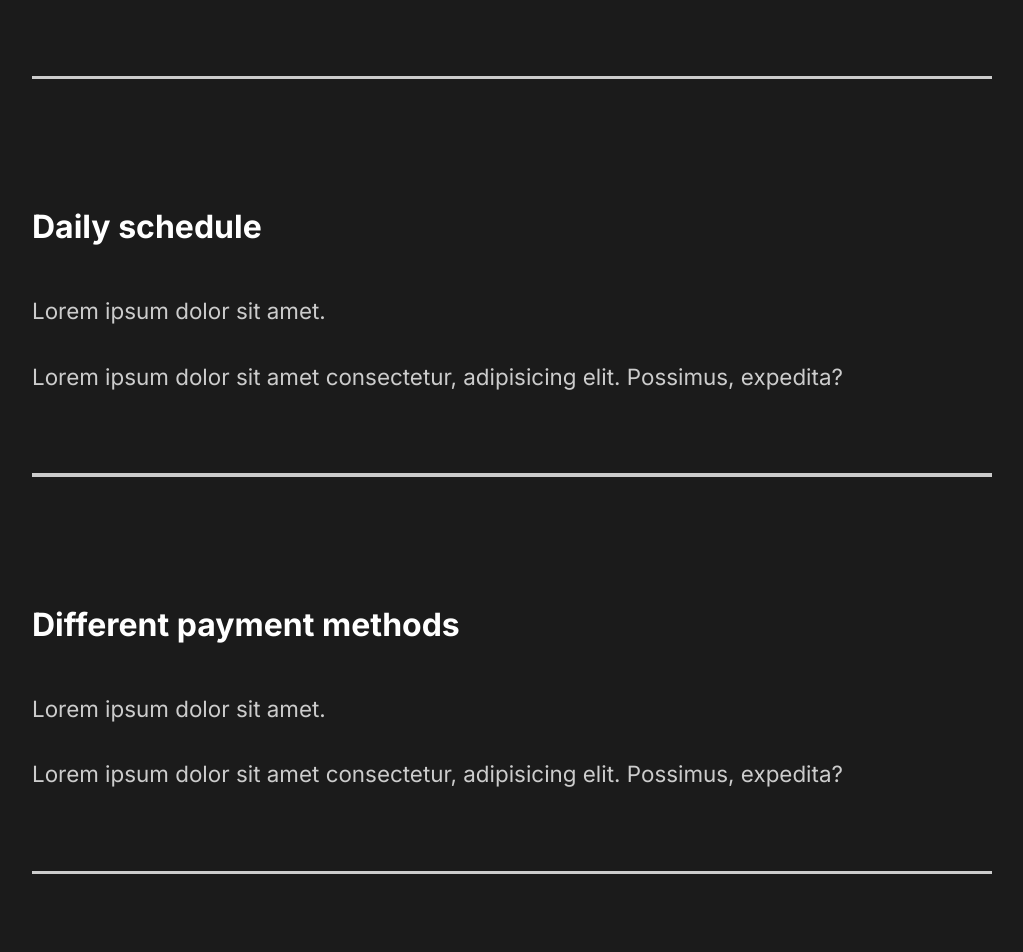
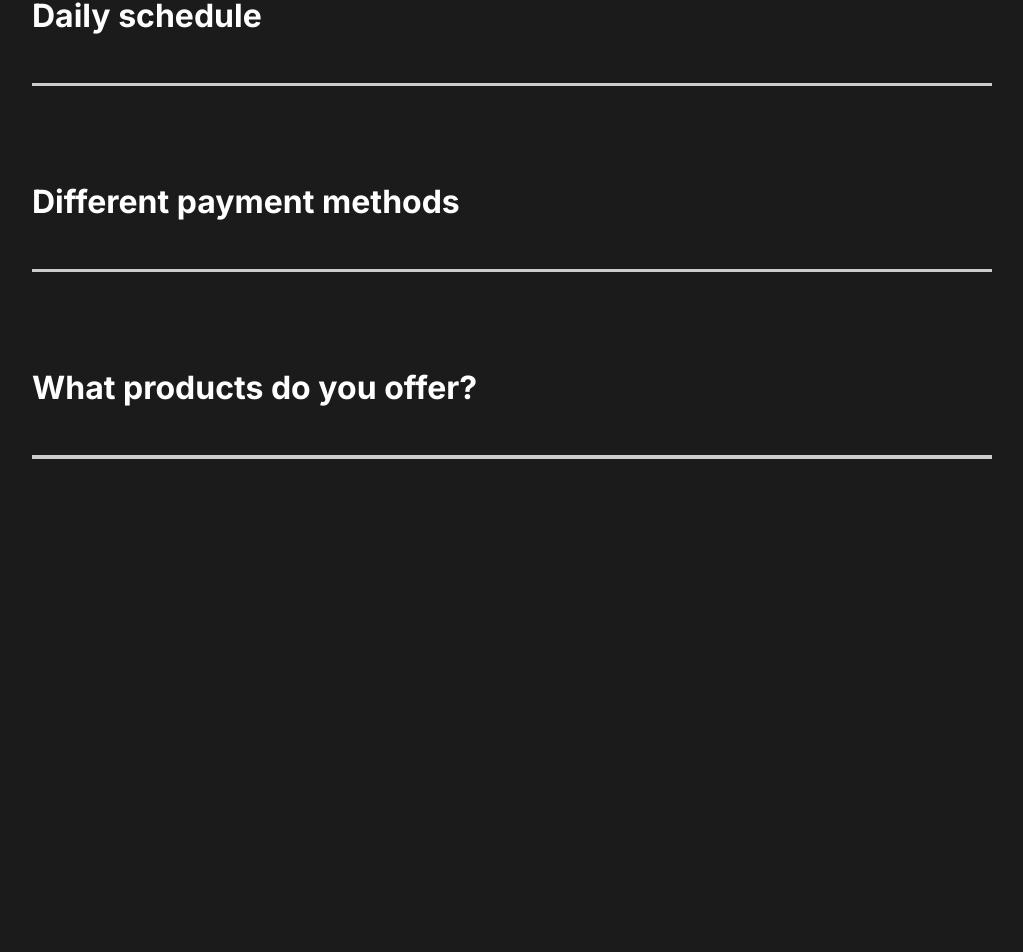
Before and after one commit to jonathanlin505/capture-course, a React (Create React App) app: page / in a window 1280 px wide. Shown: the part 2655-3607 px from the top of the page, without its empty margins (128-1151 px from the left). After the commit the page ends 3242 px from the top, so only its background shows below. Built offline with nearby package versions, Linux system fonts and the light colour scheme.

Commit message:
18. FAQ Animation

```diff
--- a/src/components/FaqSection.js
+++ b/src/components/FaqSection.js
@@ -4,6 +4,9 @@ import Toggle from "./Toggle";
 // Import styles
 import styled from "styled-components";
 import { About } from "../styles";
+
+// Import Framer Motion
+import { AnimateSharedLayout } from "framer-motion";
 
 const FaqSection = () => {
     const [faqToggle, setFaqToggle] = useState(false);
@@ -14,9 +17,8 @@ const FaqSection = () => {
                 Any Questions? <span>FAQ</span>
             </h2>
 
-            <Toggle>
-                <div className="question">
-                    <h4>How do I start?</h4>
+            <AnimateSharedLayout>
+                <Toggle title="How do I start?">
                     <div className="answer">
                         <p>Lorem ipsum dolor sit amet.</p>
                         <p>
@@ -24,13 +26,9 @@ const FaqSection = () => {
                             elit. Possimus, expedita?
                         </p>
                     </div>
-                    <div className="faq-line"></div>
-                </div>
-            </Toggle>
+                </Toggle>
 
-            <Toggle>
-                <div className="question">
-                    <h4>Daily schedule</h4>
+                <Toggle title="Daily schedule">
                     <div className="answer">
                         <p>Lorem ipsum dolor sit amet.</p>
                         <p>
@@ -38,13 +36,9 @@ const FaqSection = () => {
                             elit. Possimus, expedita?
                         </p>
                     </div>
-                    <div className="faq-line"></div>
-                </div>{" "}
-            </Toggle>
+                </Toggle>
 
-            <Toggle>
-                <div className="question">
-                    <h4>Different payment methods</h4>
+                <Toggle title="Different payment methods">
                     <div className="answer">
                         <p>Lorem ipsum dolor sit amet.</p>
                         <p>
@@ -52,13 +46,9 @@ const FaqSection = () => {
                             elit. Possimus, expedita?
                         </p>
                     </div>
-                    <div className="faq-line"></div>
-                </div>{" "}
-            </Toggle>
+                </Toggle>
 
-            <Toggle>
-                <div className="question">
-                    <h4>What products do you offer?</h4>
+                <Toggle title="What products do you offer?">
                     <div className="answer">
                         <p>Lorem ipsum dolor sit amet.</p>
                         <p>
@@ -66,9 +56,8 @@ const FaqSection = () => {
                             elit. Possimus, expedita?
                         </p>
                     </div>
-                    <div className="faq-line"></div>
-                </div>{" "}
-            </Toggle>
+                </Toggle>
+            </AnimateSharedLayout>
         </Faq>
     );
 };
@@ -88,12 +77,12 @@ const Faq = styled(About)`
     .faq-line {
         background: #ccc;
         height: 0.2rem;
-        margin: 2rem 0rem;
+        margin: 3rem 0rem;
         width: 100%;
     }
 
     .question {
-        padding: 3rem 0rem;
+        padding: 3rem 0rem 0rem 0rem;
         cursor: pointer;
     }
 
--- a/src/components/Toggle.js
+++ b/src/components/Toggle.js
@@ -1,9 +1,18 @@
+import { motion } from "framer-motion";
 import React, { useState } from "react";
 
-const Toggle = ({ children }) => {
-    const [toggle, setToggle] = useState(true);
+const Toggle = ({ children, title }) => {
+    const [toggle, setToggle] = useState(false);
     return (
-        <div onClick={() => setToggle(!toggle)}>{toggle ? children : ""}</div>
+        <motion.div
+            layout
+            className="question"
+            onClick={() => setToggle(!toggle)}
+        >
+            <motion.h4 layout>{title}</motion.h4>
+            {toggle ? children : ""}
+            <div className="faq-line"></div>
+        </motion.div>
     );
 };
 
```
Also changed, not shown: 1 other file (tests, documents, lock files or other folders).
